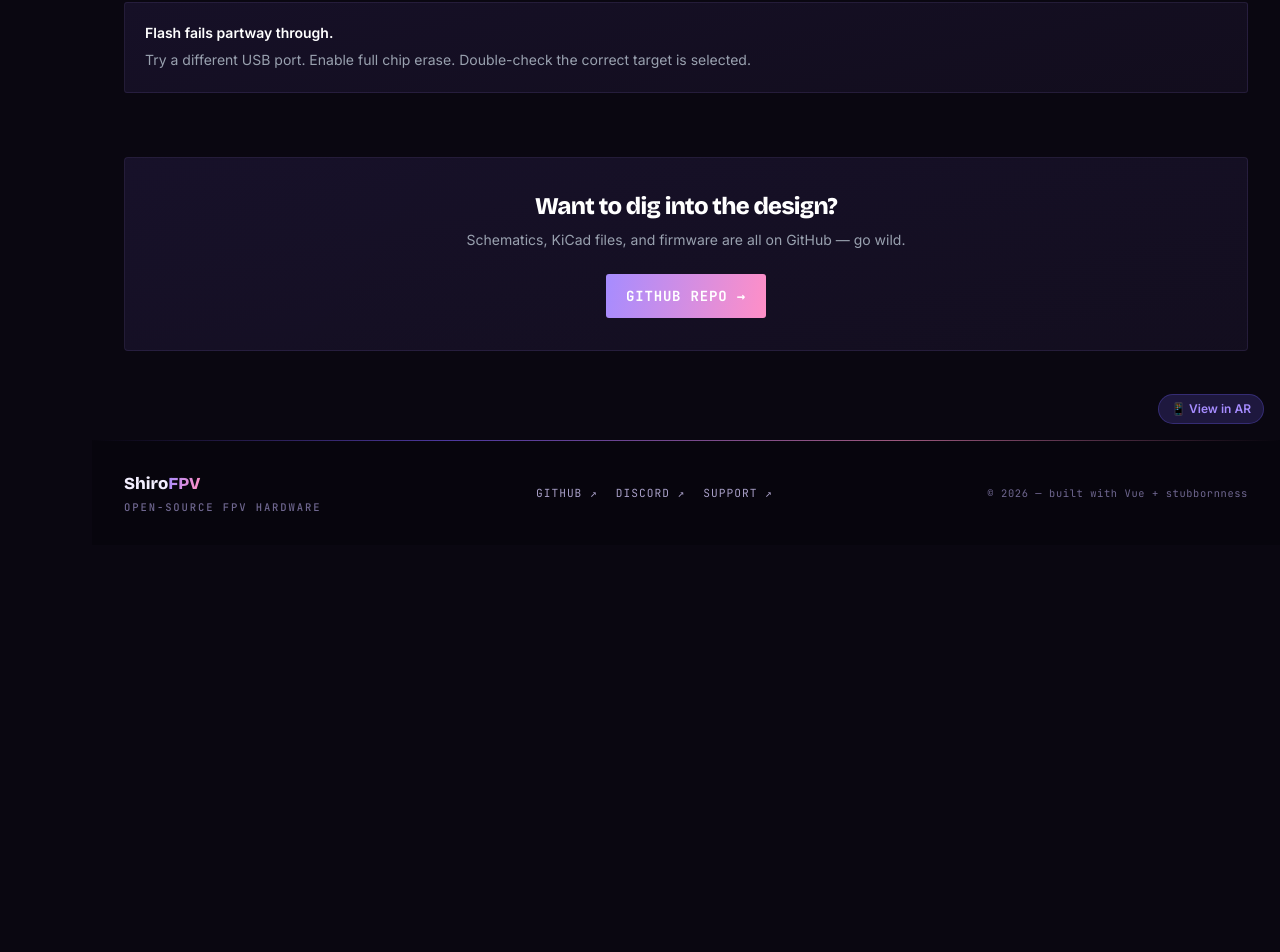
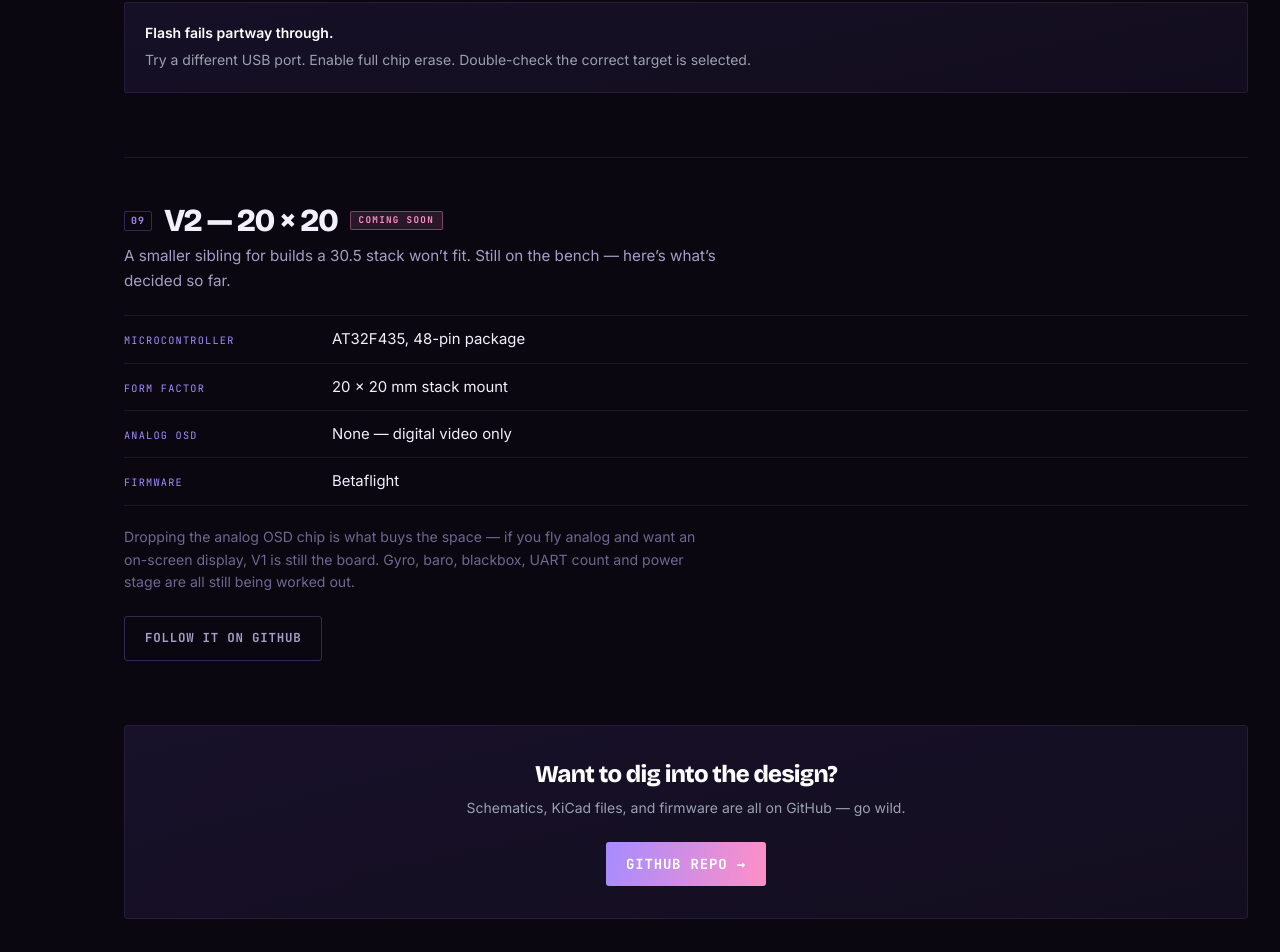
Before and after one commit to ShiroFPV/Website, a Vue app in the folder shirofpv.dev/: page /flight-controller in a window 1280 px wide. Shown: the part 4282-5234 px from the top of the page. Before the commit the page ends 4827 px from the top, so only its background shows below. Built offline with nearby package versions, Linux system fonts and the light colour scheme.

Commit message:
general update

```diff
--- a/shirofpv.dev/src/views/FlightControllerView.vue
+++ b/shirofpv.dev/src/views/FlightControllerView.vue
@@ -12,6 +12,13 @@ const specs = [
   { label: 'Blackbox', value: 'Onboard flash (16Mb)' },
   { label: 'USB', value: 'USB-C (MSC / VCP)' },
   { label: 'Current Version', value: 'v2' },
+]
+
+const v2Specs = [
+  { label: 'Microcontroller', value: 'AT32F435, 48-pin package' },
+  { label: 'Form Factor', value: '20 × 20 mm stack mount' },
+  { label: 'Analog OSD', value: 'None — digital video only' },
+  { label: 'Firmware', value: 'Betaflight' },
 ]
 
 const setupSteps = [
@@ -450,6 +457,40 @@ const highlights = [
         </div>
       </section>
 
+      <section class="v2">
+        <h2 class="display fc-h2 flex items-center gap-3">
+          <span class="sec-n">09</span>
+          V2 — 20 × 20
+          <span class="v2-tag">coming soon</span>
+        </h2>
+        <p class="v2-lead">
+          A smaller sibling for builds a 30.5 stack won&rsquo;t fit. Still on the bench —
+          here&rsquo;s what&rsquo;s decided so far.
+        </p>
+
+        <dl class="v2-specs">
+          <div v-for="sp in v2Specs" :key="sp.label" class="v2-row">
+            <dt>{{ sp.label }}</dt>
+            <dd>{{ sp.value }}</dd>
+          </div>
+        </dl>
+
+        <p class="v2-note">
+          Dropping the analog OSD chip is what buys the space — if you fly analog and want an
+          on-screen display, V1 is still the board. Gyro, baro, blackbox, UART count and power
+          stage are all still being worked out.
+        </p>
+
+        <a
+          href="https://github.com/ShiroFPV/ShiroFPV_Flight_Controller_Collection/tree/main/V2_20x20_SFVPF435"
+          target="_blank"
+          rel="noopener noreferrer"
+          class="btn-outline"
+        >
+          Follow it on GitHub
+        </a>
+      </section>
+
       <section class="glass-card rounded-[4px] p-6 sm:p-8 text-center relative overflow-hidden">
         <div class="absolute inset-0 opacity-10" style="background: linear-gradient(135deg, rgba(109,94,242,0.18), rgba(109,94,242,0.04)); background-size: 300% 300%; animation: gradientShift 8s ease infinite;"></div>
         <div class="relative z-10">
@@ -473,6 +514,27 @@ const highlights = [
 </template>
 
 <style scoped>
+.v2 { border-top: 1px solid var(--border-subtle); padding-top: clamp(30px, 4vw, 48px); }
+.v2-tag {
+  font-family: var(--font-mono); font-size: 0.58rem; letter-spacing: 0.14em;
+  text-transform: uppercase; color: var(--pink);
+  background: var(--pink-soft); border: 1px solid var(--border-hot);
+  border-radius: 2px; padding: 4px 8px; white-space: nowrap;
+}
+.v2-lead { color: var(--text-secondary); line-height: 1.65; font-size: 0.95rem; max-width: 62ch; margin-bottom: 22px; }
+.v2-specs { border-top: 1px solid var(--border-subtle); margin-bottom: 20px; }
+.v2-row {
+  display: grid; grid-template-columns: 1fr; gap: 2px;
+  padding: 12px 0; border-bottom: 1px solid var(--border-subtle);
+}
+@media (min-width: 640px) { .v2-row { grid-template-columns: 190px 1fr; gap: 18px; align-items: baseline; } }
+.v2-row dt {
+  font-family: var(--font-mono); font-size: 0.64rem; letter-spacing: 0.12em;
+  text-transform: uppercase; color: var(--violet-light);
+}
+.v2-row dd { color: var(--text-primary); font-size: 0.93rem; }
+.v2-note { color: var(--text-muted); font-size: 0.88rem; line-height: 1.62; max-width: 66ch; margin-bottom: 22px; }
+
 .sec-n {
   font-family: var(--font-mono); font-size: 0.62rem; font-weight: 700;
   letter-spacing: 0.1em; color: var(--violet-light);
```
